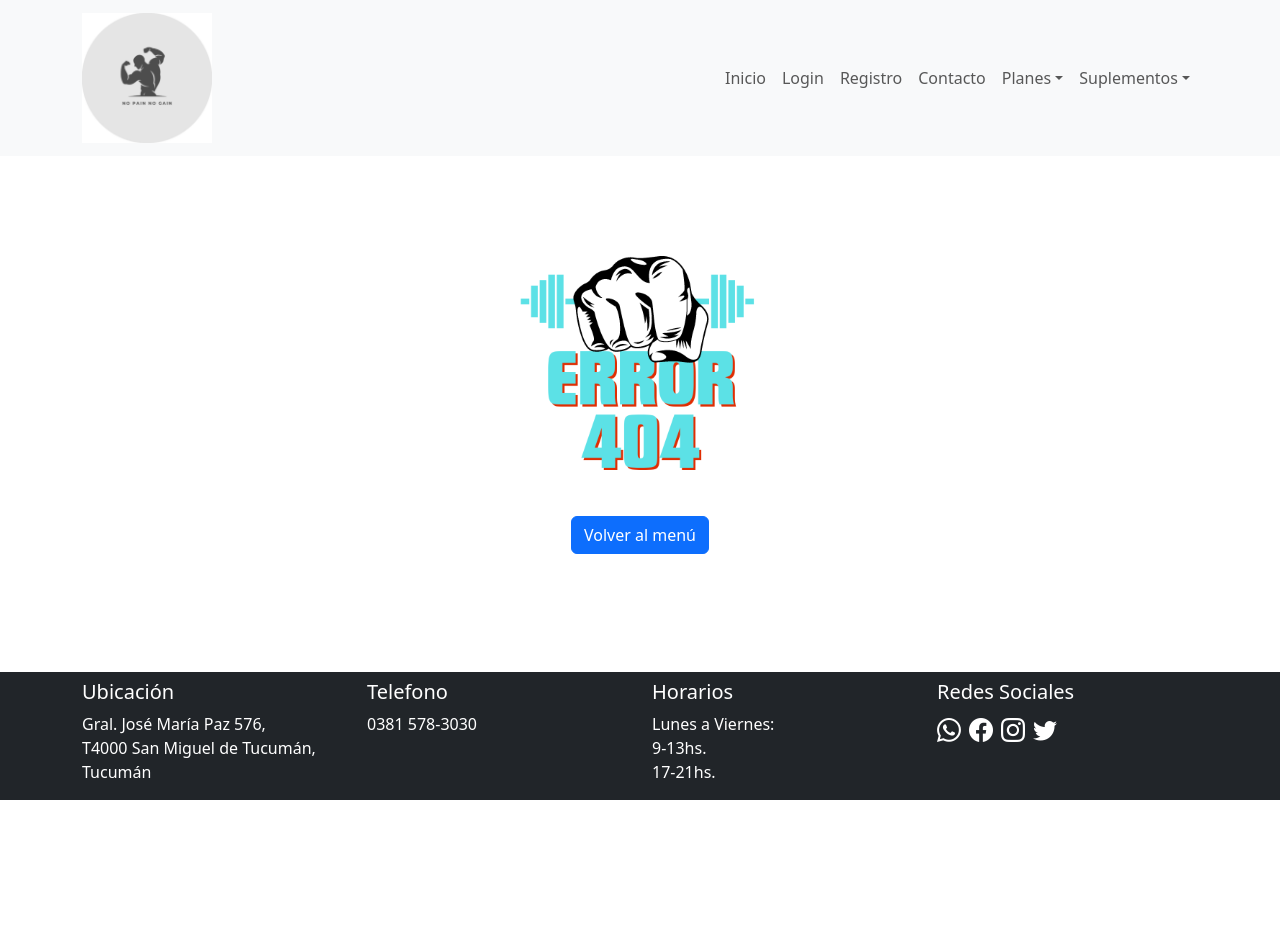
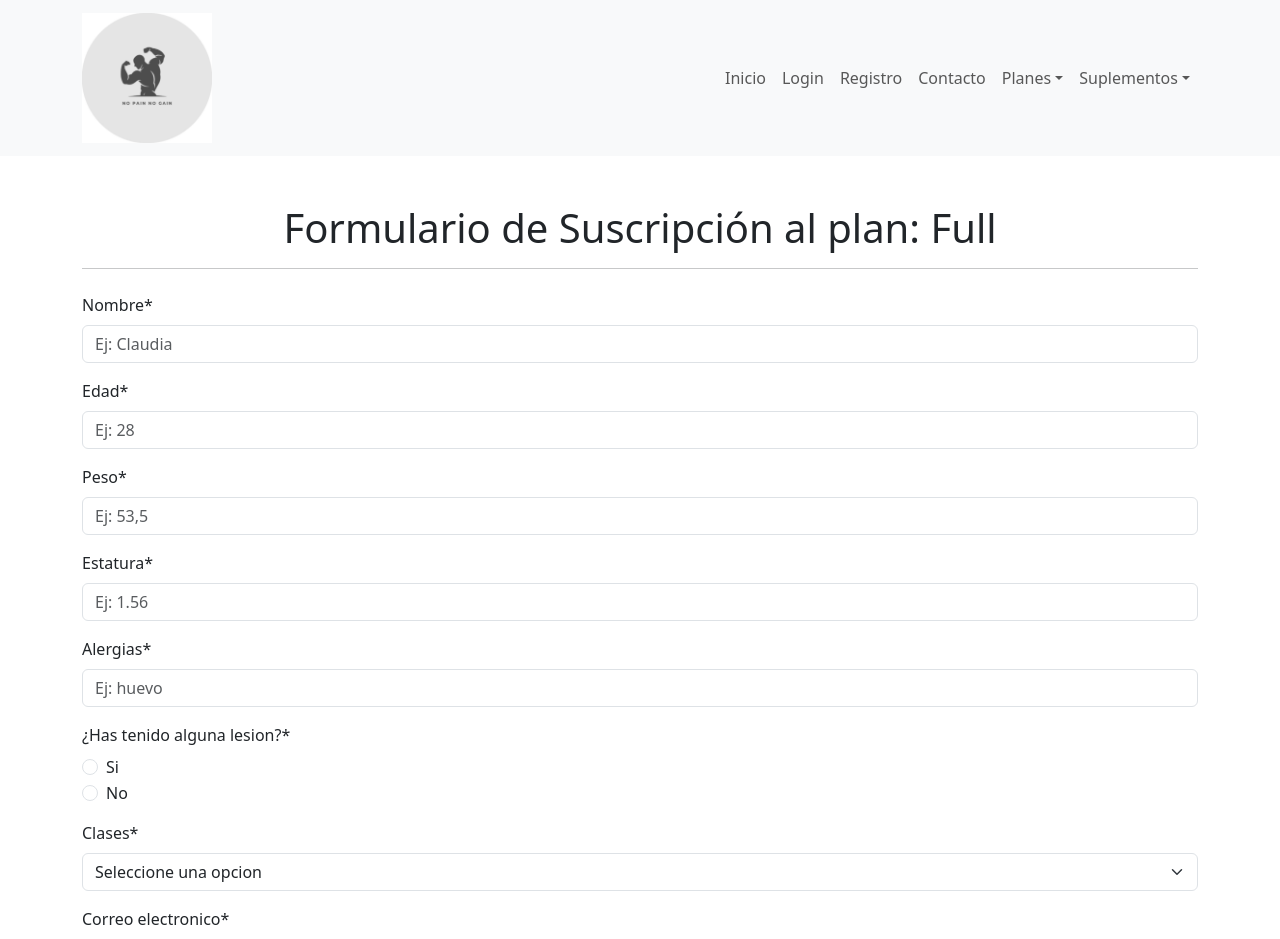
Before and after one commit to cristiandcode/Gimnasio, a React (Vite) app: page /Full in a window 1280 px wide. Shown: the top 939 px of the page. Before the commit the page ends 800 px from the top, so only its background shows below. Built offline with nearby package versions, Linux system fonts and the light colour scheme.

Commit message:
se agrego el formulario del plan full

```diff
--- a/src/App.jsx
+++ b/src/App.jsx
@@ -14,6 +14,7 @@ import Contacto from "./components/pages/Contacto";
 import Error404 from "./components/pages/Error404";
 import Musculacion from "./components/pages/paginasPlanes/Musculacion";
 import PlanClases from "./components/pages/paginasPlanes/PlanClases";
+import Full from "./components/pages/paginasPlanes/Full";
 
 function App() {
   const usuario = JSON.parse(localStorage.getItem("usuarioGym")) || {};
@@ -45,6 +46,7 @@ function App() {
         <Route exact path="/Contacto/" element={<Contacto></Contacto>}></Route>
         <Route exact path="/Musculacion/" element={<Musculacion></Musculacion>}></Route>
         <Route exact path="/Clases/" element={<PlanClases></PlanClases>}></Route>
+        <Route exact path="/Full/" element={<Full></Full>}></Route>
         <Route exact path="*" element={<Error404></Error404>}></Route>
       </Routes>
       <Footer></Footer>
--- a/src/components/common/Menu.jsx
+++ b/src/components/common/Menu.jsx
@@ -55,9 +55,15 @@ const Menu = ({ usuarioLogueado, setUsuarioLogueado }) => {
               onMouseEnter={() => setShowPlanes(true)}
               onMouseLeave={() => setShowPlanes(false)}
             >
-              <NavLink end className="nav-link ms-3" to="/musculacion">Musculación</NavLink>
-              <NavLink end className="nav-link ms-3" to="/clases">Clases</NavLink>
-              <NavDropdown.Item>Full</NavDropdown.Item>
+              <NavLink end className="nav-link ms-3" to="/musculacion">
+                Musculación
+              </NavLink>
+              <NavLink end className="nav-link ms-3" to="/clases">
+                Clases
+              </NavLink>
+              <NavLink end className="nav-link ms-3" to="/full">
+                Full
+              </NavLink>
             </NavDropdown>
             <NavDropdown
               title="Suplementos"
--- /dev/null
+++ b/src/components/pages/paginasPlanes/Full.jsx
@@ -0,0 +1,93 @@
+import { useState } from "react";
+import { Button, Container, Form } from "react-bootstrap";
+
+const Full = () => {
+  const [seleccion, setSeleccion] = useState(false);
+
+  const opcionesChange = (e) => {
+    setSeleccion(e.target.id === "Si");
+  };
+
+  return (
+    <Container className="mainSection">
+      <h1 className="mt-5 text-center">
+        Formulario de Suscripción al plan: Full
+      </h1>
+      <hr />
+      <Form className="my-4">
+        <Form.Group className="mb-3" controlId="formNombre">
+          <Form.Label>Nombre*</Form.Label>
+          <Form.Control type="text" placeholder="Ej: Claudia" />
+        </Form.Group>
+        <Form.Group className="mb-3" controlId="formEdad">
+          <Form.Label>Edad*</Form.Label>
+          <Form.Control type="number" placeholder="Ej: 28" />
+        </Form.Group>
+        <Form.Group className="mb-3" controlId="formPeso">
+          <Form.Label>Peso*</Form.Label>
+          <Form.Control type="text" placeholder="Ej: 53,5" />
+        </Form.Group>
+        <Form.Group className="mb-3" controlId="formEstatura">
+          <Form.Label>Estatura*</Form.Label>
+          <Form.Control type="text" placeholder="Ej: 1.56" />
+        </Form.Group>
+        <Form.Group className="mb-3" controlId="formAlergias">
+          <Form.Label>Alergias*</Form.Label>
+          <Form.Control type="text" placeholder="Ej: huevo" />
+        </Form.Group>
+        <Form.Group className="mb-3" controlId="formLesiones">
+          <Form.Label>¿Has tenido alguna lesion?*</Form.Label>
+          <div>
+            <Form.Check
+              type="radio"
+              id="Si"
+              label="Si"
+              name="lesiones"
+              onChange={opcionesChange}
+            />
+            <Form.Check
+              type="radio"
+              id="No"
+              label="No"
+              name="lesiones"
+              onChange={opcionesChange}
+            />
+          </div>
+        </Form.Group>
+
+        {seleccion && (
+          <Form.Group className="mb-3" controlId="formDetallesLesiones">
+            <Form.Label>Detalles de la Lesion</Form.Label>
+            <Form.Control type="text" placeholder="Ej: Desgarro" />
+          </Form.Group>
+        )}
+        <Form.Group className="mb-3" controlId="formClase">
+          <Form.Label>Clases*</Form.Label>
+          <Form.Select>
+            <option value="">Seleccione una opcion</option>
+            <option value="Boxeo">Boxeo</option>
+            <option value="Zumba">Zumba</option>
+            <option value="Yoga">Yoga</option>
+            <option value="Spinning">Spinning</option>
+            <option value="Sandwich">Pilates</option>
+            <option value="Cardio">Cardio</option>
+            <option value="CrossFit">CrossFit</option>
+          </Form.Select>
+        </Form.Group>
+        <Form.Group className="mb-3" controlId="formBasicEmail">
+          <Form.Label>Correo electronico*</Form.Label>
+          <Form.Control type="email" placeholder="Ej: claudia@mail.com" />
+        </Form.Group>
+        <Form.Group className="mb-3" controlId="formTelefono">
+          <Form.Label>Telefono*</Form.Label>
+          <Form.Control type="text" placeholder="Ej: 3815998877" />
+        </Form.Group>
+        <Button type="submit" variant="dark">
+          Guardar
+        </Button>
+      </Form>
+    </Container>
+  );
+};
+
+export default Full;
```
